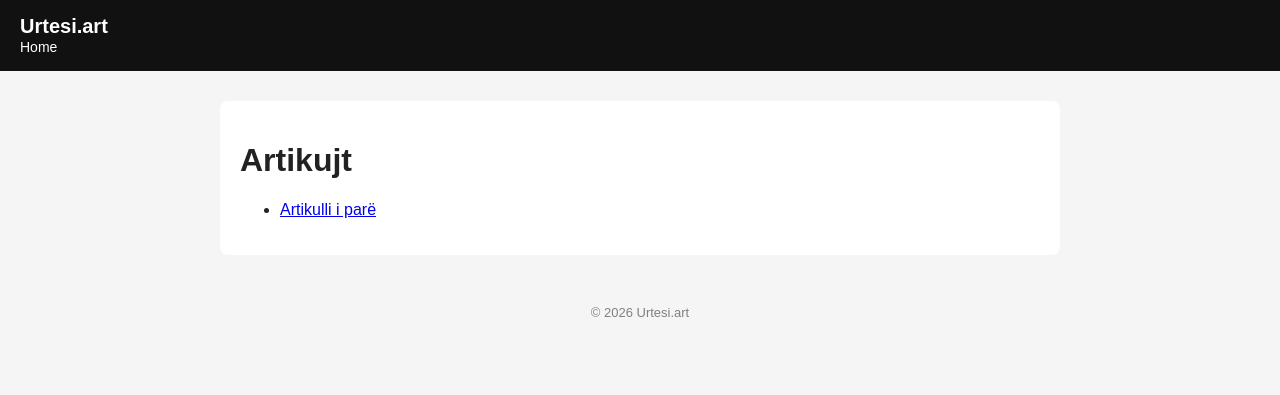
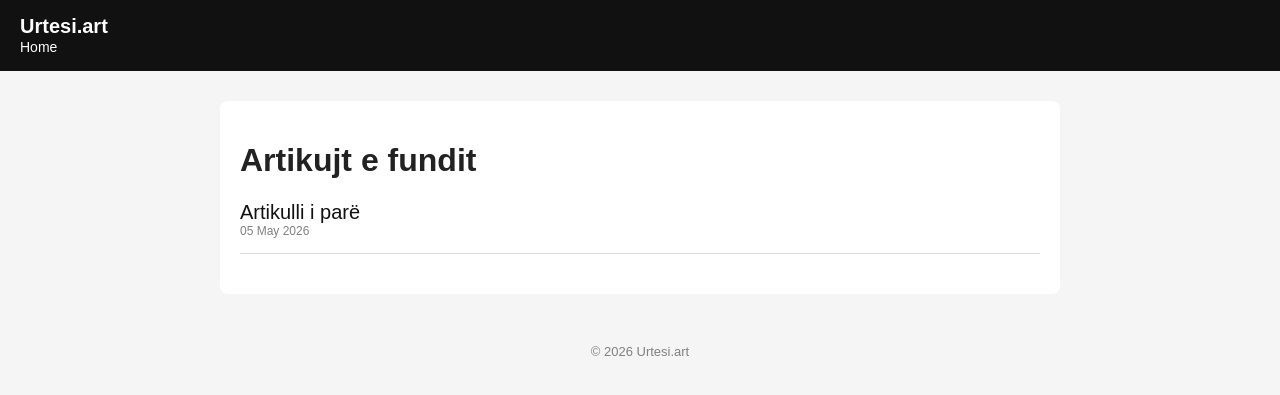
Before and after one commit to stilltoni/urtesi, a Jekyll site: the page built from index.md, in a window 1280 px wide. Shown: the top 395 px of the page. Built offline with Jekyll 4.4.1, drawn with Linux system fonts in a browser that asks for light colours.

Commit message:
Update index.md

```diff
--- a/index.md
+++ b/index.md
@@ -3,8 +3,11 @@ layout: default
 title: Home
 ---
 
-# Artikujt
+# Artikujt e fundit
 
 {% for post in site.posts %}
-- [{{ post.title }}]({{ post.url }})
+<div class="post-card">
+  <a href="{{ post.url }}">{{ post.title }}</a>
+  <div class="post-date">{{ post.date | date: "%d %B %Y" }}</div>
+</div>
 {% endfor %}
```
